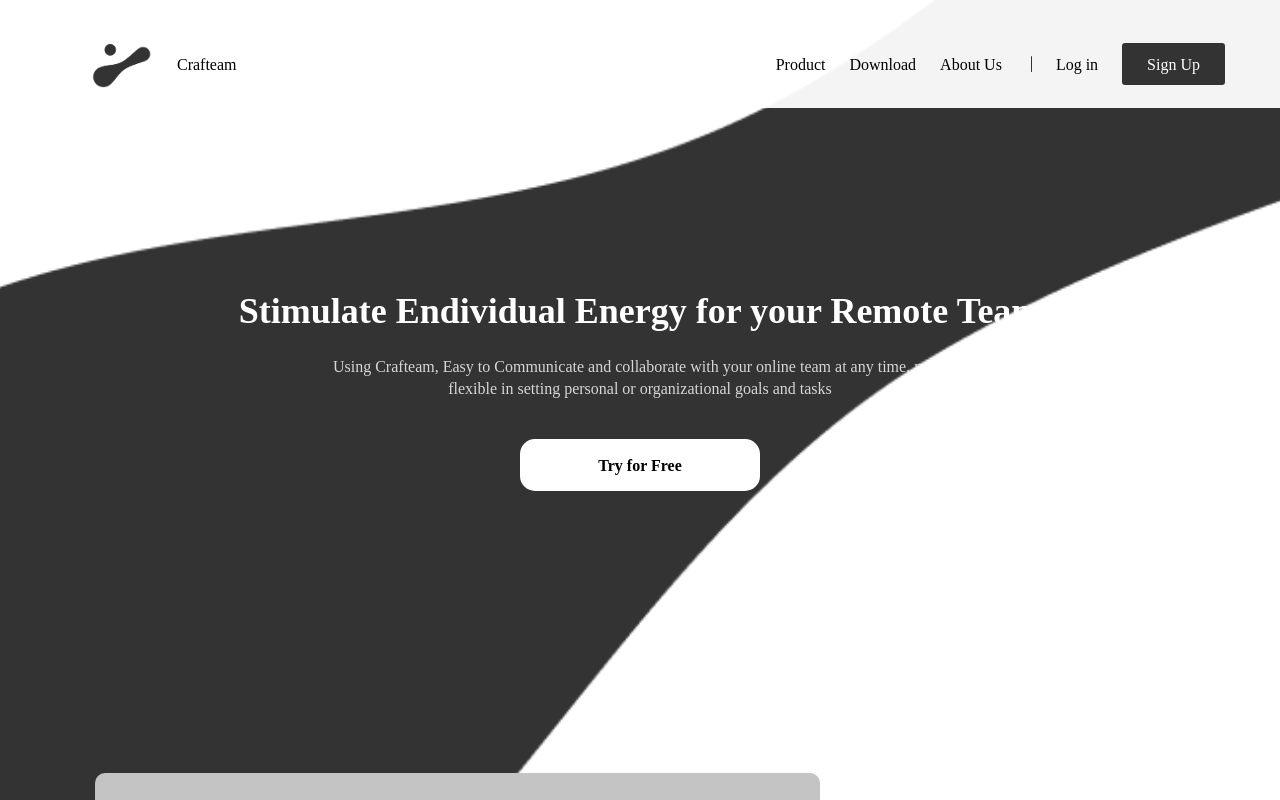
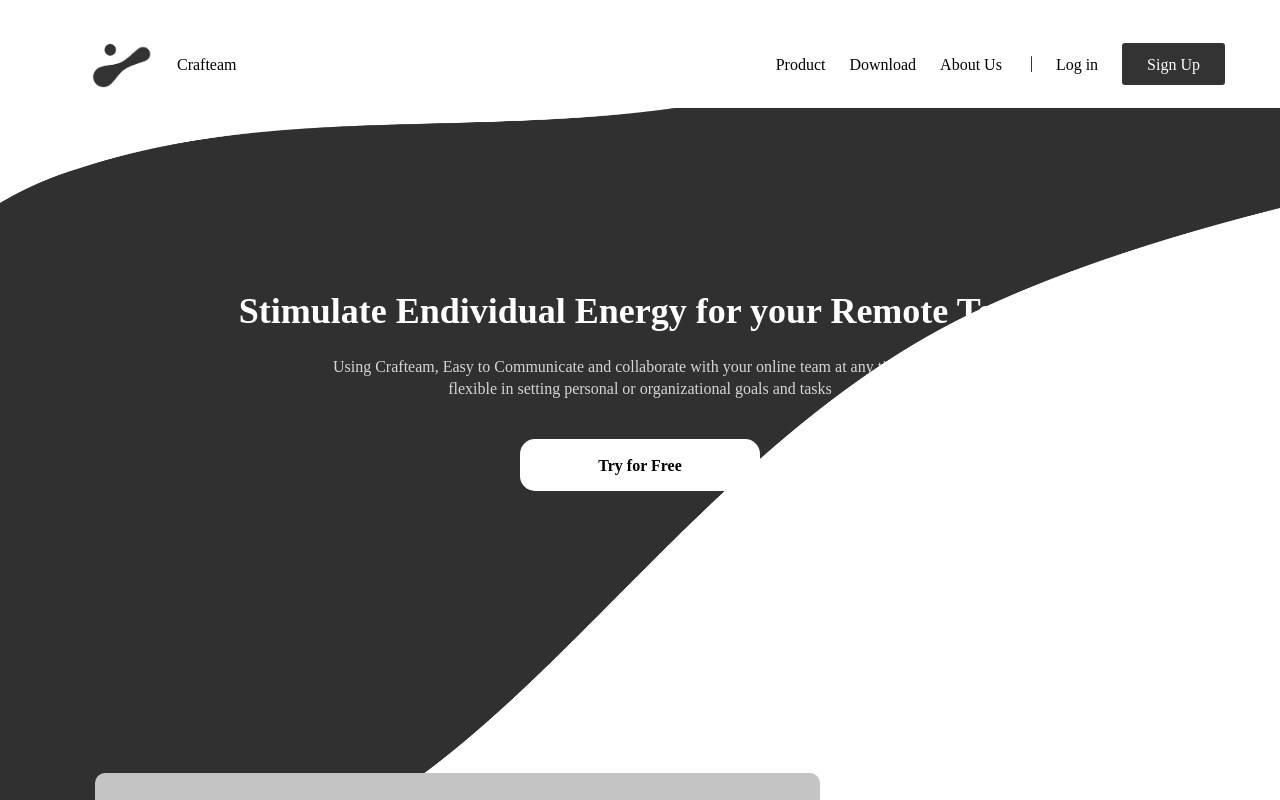
Before and after one commit to superfreeeee/IRCT-fe, a React app: page / in a window 1280 px wide. Built offline with nearby package versions, Linux system fonts and the light colour scheme.

Commit message:
complete home page bg

```diff
--- a/src/views/Home/Frame1.tsx
+++ b/src/views/Home/Frame1.tsx
@@ -1,15 +1,30 @@
-import { CrafteamRoute } from '@views/Layout/type';
-import React from 'react';
+import React, { FC } from 'react';
 import { Link } from 'react-router-dom';
 import styled from 'styled-components';
 
+import { CrafteamRoute } from '@views/Layout/type';
+import RectPlaceholder from './RectPlaceholder';
 import { HomePageFrame } from './styles';
 
-import logoSrc from '../../assets/img/home_logo_small.png';
+import logoSrcBg1 from '../../assets/img/home_logo_bg1.png';
+
+const PageFrameWithBg = styled(HomePageFrame)`
+  display: flex;
+  flex-direction: column;
+  align-items: stretch;
+
+  background: url(${logoSrcBg1});
+  background-size: cover;
+  background-position: 0 -350px;
+  background-repeat: no-repeat;
+`;
 
 const FrameWrapper = styled.p`
+  min-height: 70vh;
+
   display: flex;
   flex-direction: column;
+  justify-content: center;
   align-items: center;
 
   padding: 40px;
@@ -35,17 +50,6 @@ const FrameWrapper = styled.p`
   }
 `;
 
-const FrameBg = styled.img`
-  position: absolute;
-  top: -150%;
-  left: 60%;
-
-  width: 2400px;
-
-  transform: translate(-50%, 0);
-  z-index: -1;
-`;
-
 const EntryBtn = styled(Link)`
   width: 240px;
   padding: 15px 0;
@@ -61,26 +65,40 @@ const EntryBtn = styled(Link)`
   cursor: pointer;
 
   transition: box-shadow var(--trans_speed_level1);
+  /* mix-blend-mode: exclusion; */
 
   &:hover {
     box-shadow: 0 0px 5px inset rgba(0, 0, 0, 0.64);
   }
 `;
 
-const Frame1 = () => {
+interface Frame1Props {
+  titles: string[];
+}
+
+const Frame1: FC<Frame1Props> = ({ titles }) => {
   const title = 'Stimulate Endividual Energy for your Remote Team';
   const subtitle =
     'Using Crafteam, Easy to Communicate and collaborate with your online team at any time, more flexible in setting personal or organizational goals and tasks';
 
   return (
-    <HomePageFrame>
-      <FrameBg src={logoSrc} />
+    <PageFrameWithBg>
       <FrameWrapper className="frame1">
         <span className="title">{title}</span>
         <span className="subtitle">{subtitle}</span>
         <EntryBtn to={CrafteamRoute.Main}>Try for Free</EntryBtn>
       </FrameWrapper>
-    </HomePageFrame>
+      <HomePageFrame>
+        <div className="common" style={{ gap: 70 }}>
+          <RectPlaceholder video />
+          <ul style={{ margin: 'auto', fontSize: 24, fontWeight: 600 }}>
+            {titles.map((title) => (
+              <li key={title}>{title}</li>
+            ))}
+          </ul>
+        </div>
+      </HomePageFrame>
+    </PageFrameWithBg>
   );
 };
 
--- a/src/views/Home/index.tsx
+++ b/src/views/Home/index.tsx
@@ -4,9 +4,7 @@ import Frame1 from './Frame1';
 import FrameDescription from './FrameDescription';
 import Header from './Header';
 import RectPlaceholder from './RectPlaceholder';
-import { BottomBg, HomeContainer, HomeFooter, HomePageFrame } from './styles';
-
-import logoSrc from '../../assets/img/home_logo_small.png';
+import { HomeContainer, HomeFooter, HomePageFrame } from './styles';
 
 const commonFramesData = [
   {
@@ -45,17 +43,7 @@ const Home = () => {
   return (
     <HomeContainer ref={containerRef}>
       <Header onClickOption={onClickOption} />
-      <Frame1 />
-      <HomePageFrame>
-        <div className="common" style={{ gap: 70 }}>
-          <RectPlaceholder video />
-          <ul style={{ margin: 'auto', fontSize: 24, fontWeight: 600 }}>
-            {commonFramesData.map(({ title }) => (
-              <li key={title}>{title}</li>
-            ))}
-          </ul>
-        </div>
-      </HomePageFrame>
+      <Frame1 titles={commonFramesData.map(({ title }) => title)} />
       {commonFramesData.map(({ title, subtitle, textRight }) => (
         <HomePageFrame key={title}>
           <div className="common">
@@ -73,9 +61,7 @@ const Home = () => {
           We Hope all people on the remote team can be fully respected and
           inspired
         </div>
-        <div className="bottom-padding">
-          <BottomBg src={logoSrc} />
-        </div>
+        <div className="bottom-padding"></div>
       </HomeFooter>
     </HomeContainer>
   );
--- a/src/views/Home/styles.ts
+++ b/src/views/Home/styles.ts
@@ -1,4 +1,6 @@
 import styled from 'styled-components';
+
+import logoSrcBg2 from '../../assets/img/home_logo_bg2.png';
 
 export const HomeContainer = styled.div`
   width: 100vw;
@@ -41,17 +43,12 @@ export const HomeFooter = styled.section`
 
   .bottom-padding {
     position: relative;
+
     height: 400px;
+
     overflow: hidden;
+
+    background: url(${logoSrcBg2});
+    background-size: cover;
   }
 `;
-
-export const BottomBg = styled.img`
-  position: absolute;
-  bottom: 0;
-  left: 0;
-  width: 3300px;
-  -webkit-transform: translateY(0);
-  -ms-transform: translateY(0);
-  transform: translate(-10%, 41%) rotate(10deg);
-`;
```
Also changed, not shown: src/assets/img/home_logo_bg1.png (added), src/assets/img/home_logo_bg2.png (added).
